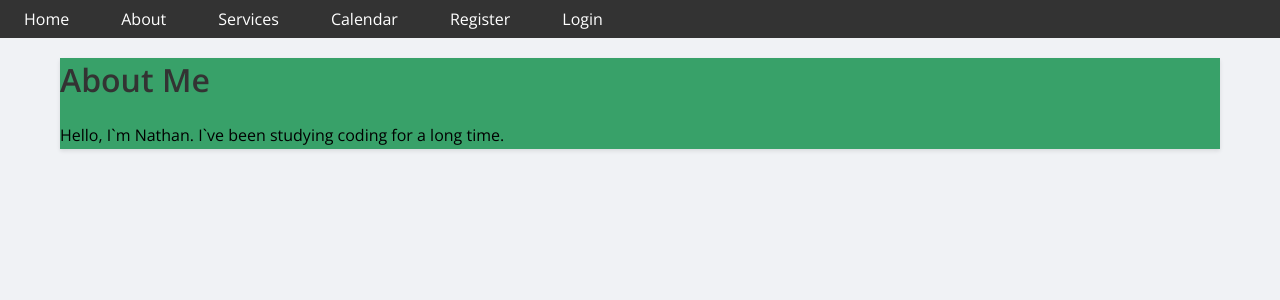
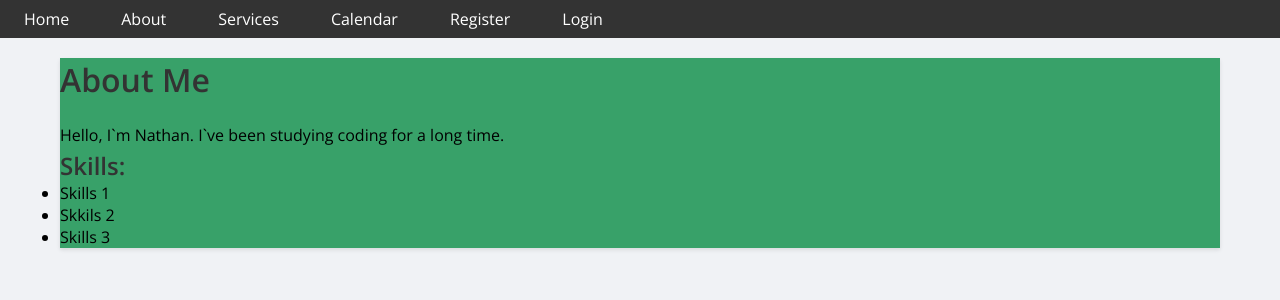
Before and after one commit to nathansolfan/app, a React (Create React App) app: page /about in a window 1280 px wide. Shown: the top 300 px of the page. Built offline with nearby package versions, Linux system fonts and the light colour scheme.

Commit message:
added a <ul> and <li> for few examples

```diff
--- a/src/About.js
+++ b/src/About.js
@@ -10,6 +10,13 @@ return (
     Hello, I`m Nathan. I`ve been studying coding for a long time.
   </p>
 
+  <h2 className="skills-header">Skills:</h2>
+  <ul className="skills-list">
+    <li>Skills 1</li>
+    <li>Skkils 2</li>
+    <li>Skills 3</li>
+  </ul>
+
 </div>
 )
 };
```
